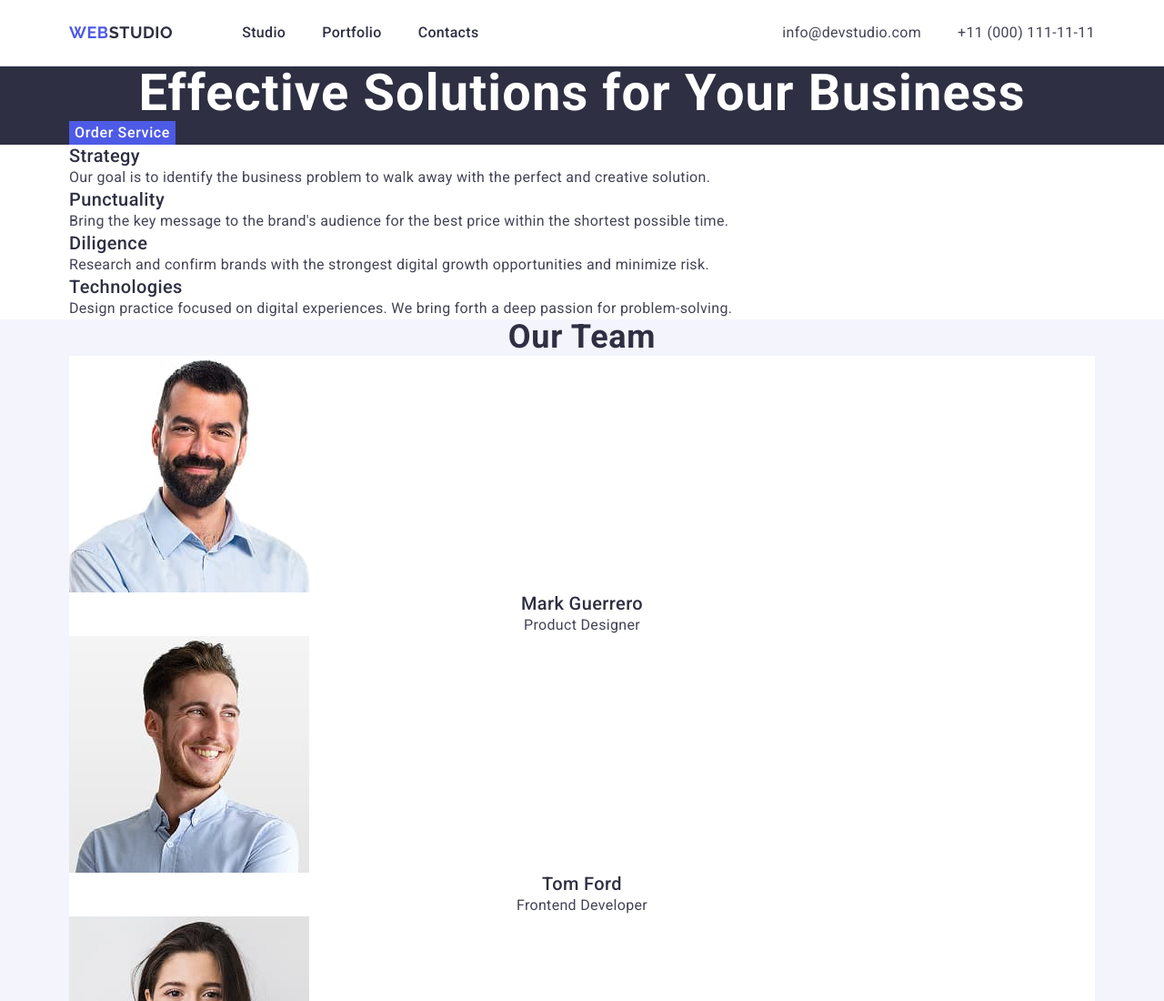
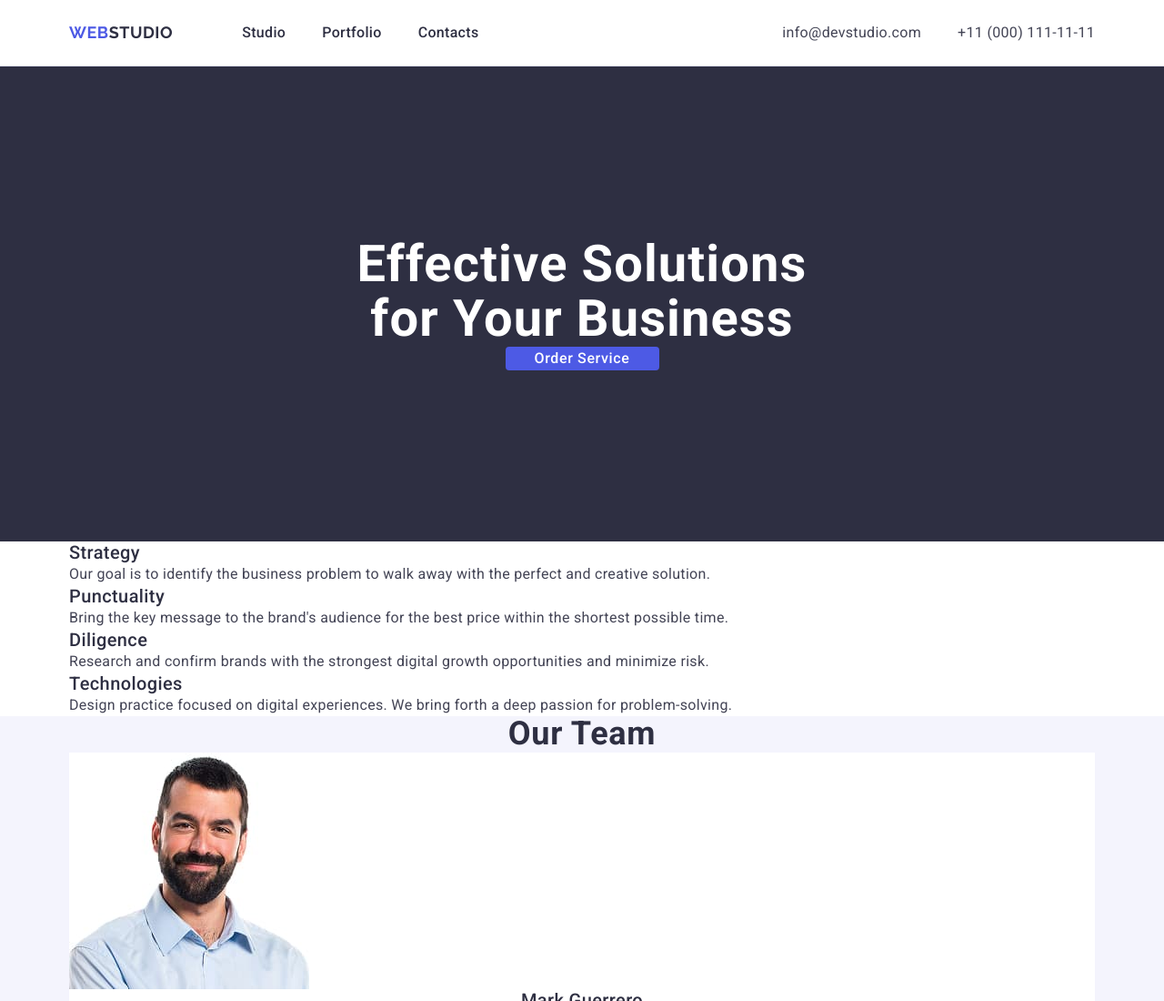
Before and after one commit to Anastasiia-tyk/goit-markup-hw-03, a plain HTML site: page index.html in a window 1280 px wide. Shown: the top 1100 px of the page at 91% size. Drawn offline with nearby package versions, Linux system fonts and the light colour scheme; a web font is replaced by a local one.

Commit message:
update style  main(hero)

```diff
--- a/css/style.css
+++ b/css/style.css
@@ -132,10 +132,15 @@ ul {
 
 
 .main-hero {
+    padding: 188px 0;
+
     background: #2e2f42;
 }
 
 .main-hero-title {
+    max-width: 496px;
+    margin: auto;
+
     font-family: "Roboto", sans-serif;
     font-weight: 700;
     font-size: 56px;
@@ -146,9 +151,15 @@ ul {
 }
 
 .main-hero-btn {
+    display: block;
+    margin: auto;
+    min-width: 169px;
+
+
     font-family: "Roboto", sans-serif;
     font-weight: 500;
     border: none;
+    border-radius: 4px;
     cursor: pointer;
 
     font-size: 16px;
```
